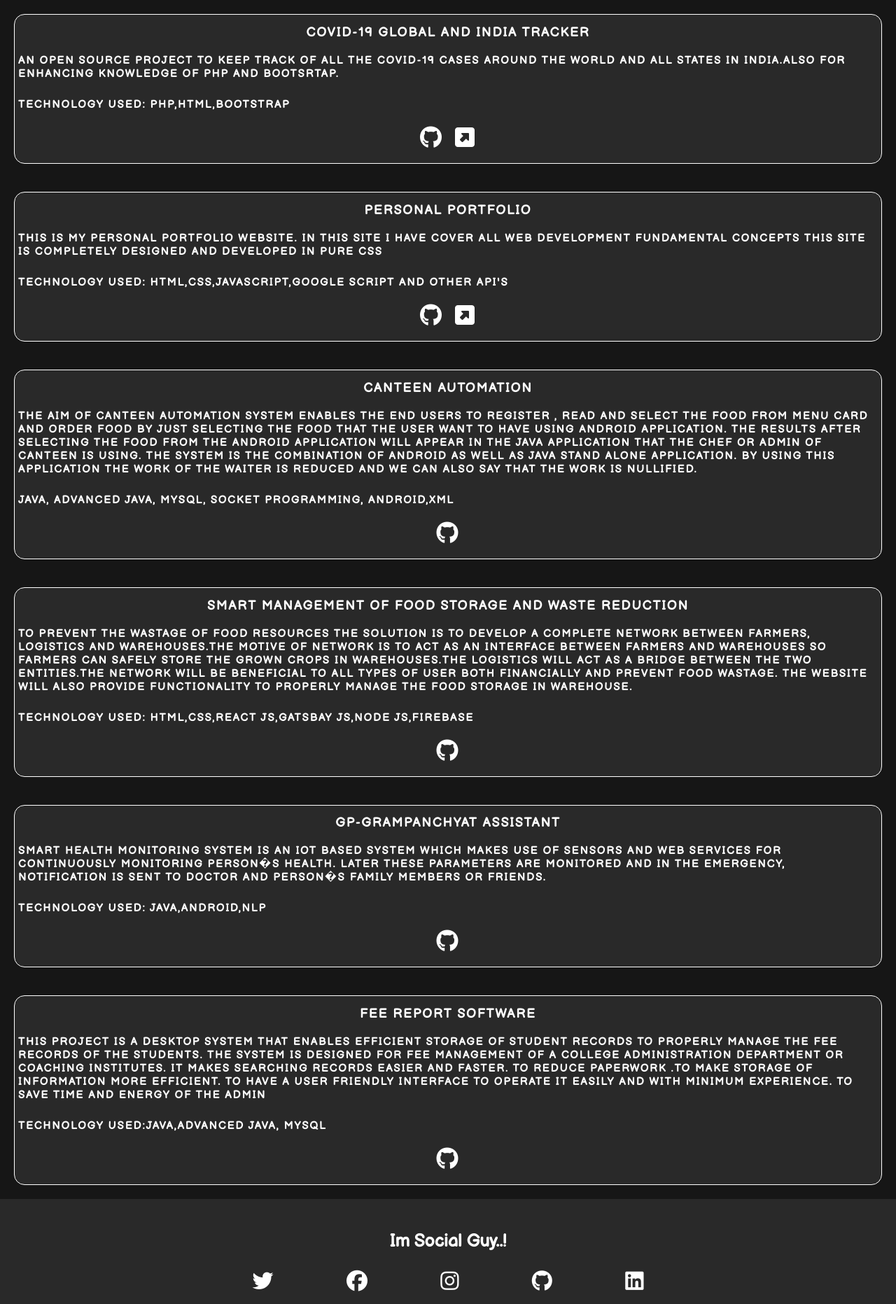
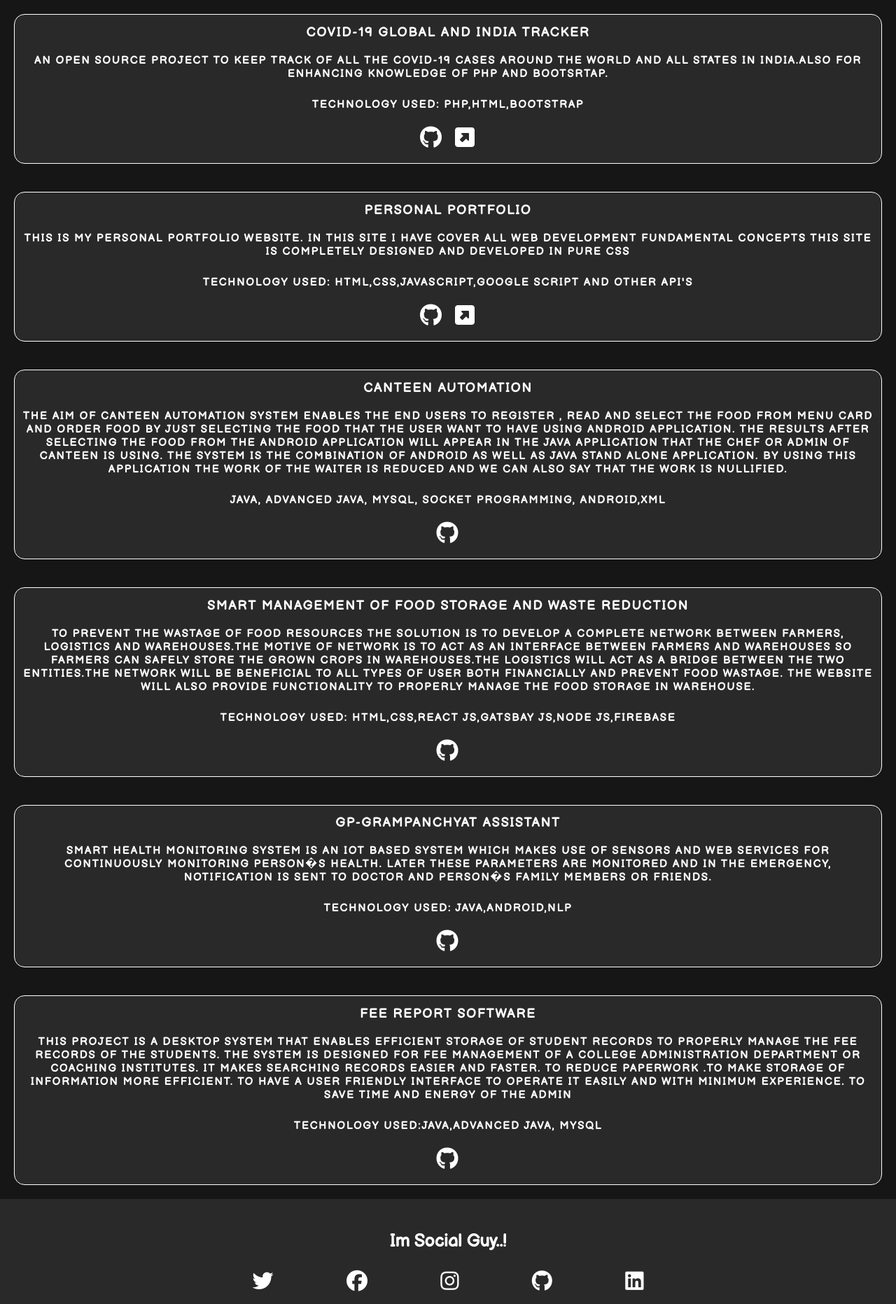
Before and after one commit to manishraypurkar/manishraypurkar.github.io, a PHP site: page /projects.html in a window 1280 px wide. Shown: the part 100-1963 px from the top of the page at 70% size. Run offline with PHP 8.4, Linux system fonts and the light colour scheme; some libraries are stand-ins or nearby versions.

Commit message:
Add files via upload

```diff
--- a/portfolio project/css/portf.css
+++ b/portfolio project/css/portf.css
@@ -311,7 +311,7 @@ text-align:center;
 }
 
 .content p{
-text-align:left;
+//text-align:left;
 font-size:15px;
 padding:5px;
 }
```
